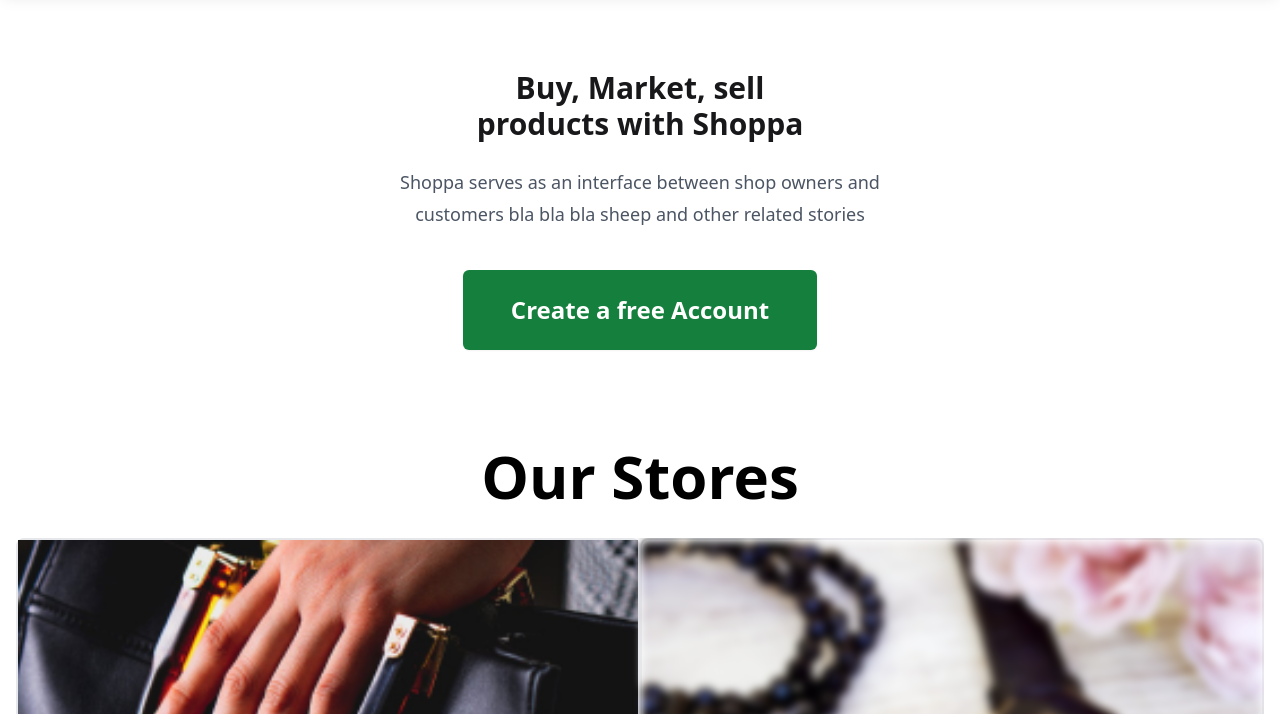
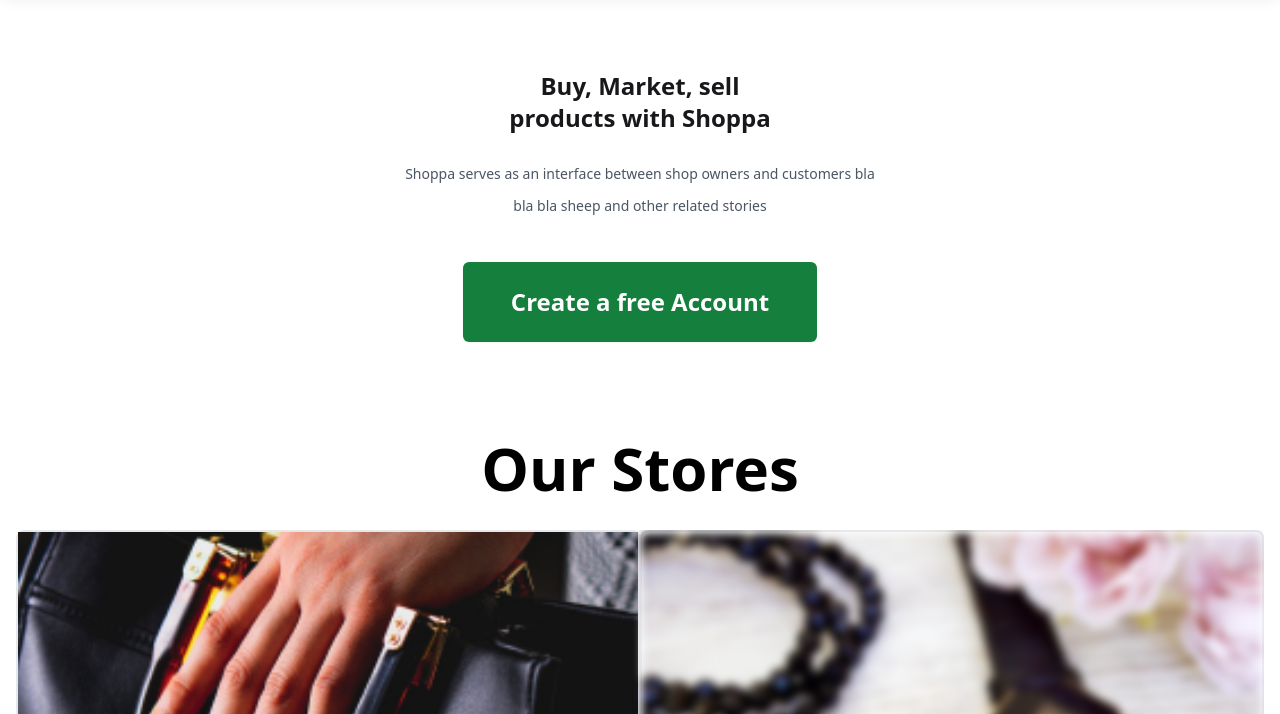
Before and after one commit to gracehally7/shoppawebsite, a website: page index.html in a window 1280 px wide. Shown: the part 86-800 px from the top of the page. Drawn offline with nearby package versions, Linux system fonts and the light colour scheme.

Commit message:
Update index.html

```diff
--- a/index.html
+++ b/index.html
@@ -85,11 +85,11 @@
         <div  class=" text-center">
           <h1 data-aos="fade-right"
           data-aos-delay="100"
-          data-aos-duration="3000" class="text-7xl font-bold text-zinc-900 sm:text-3xl  transition-300 duration-300 opacity-0"
+          data-aos-duration="3000" class="text-7xl font-bold text-zinc-900 sm:text-2xl  transition-300 duration-300 opacity-0"
           >Buy, Market, sell <br> products with Shoppa </h1>
           <p data-aos="fade-left"
           data-aos-delay="100"
-          data-aos-duration="3000" class=" text-2xl mt-6 text-lg leading-8  text-gray-600 px-24 js-show-on-scroll"
+          data-aos-duration="3000" class=" text-sm mt-6 text-lg leading-8  text-gray-600 px-24 js-show-on-scroll"
           >Shoppa serves as an interface between shop owners and customers bla bla bla sheep and other related stories</p>
           <div data-aos="fade-up"
           data-aos-delay="100"
```
